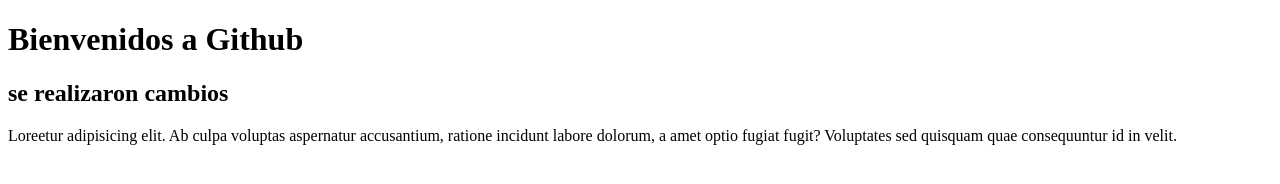
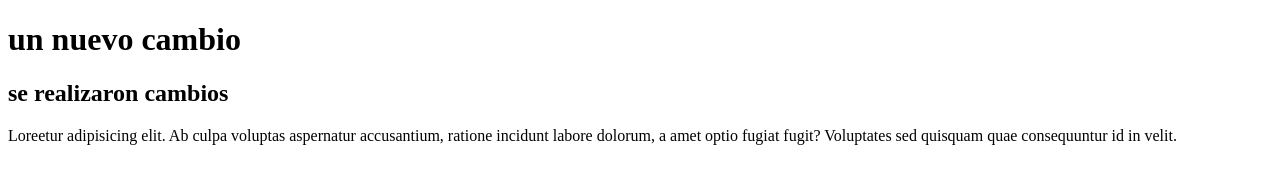
Before and after one commit to ImgDevelo99/prueba, a plain HTML site: page index.html in a window 1280 px wide. Drawn offline with Linux system fonts and the light colour scheme.

Commit message:
probando actualizacion

```diff
--- a/index.html
+++ b/index.html
@@ -6,7 +6,7 @@
     <title>Document</title>
 </head>
 <body>
-    <h1>Bienvenidos a Github</h1>
+    <h1>un nuevo cambio</h1>
     <h2>se realizaron cambios</h2>
     <p>Loreetur adipisicing elit. Ab culpa voluptas aspernatur accusantium, ratione incidunt labore dolorum, a amet optio fugiat fugit? Voluptates sed quisquam quae consequuntur id in velit.</p>
 </body>
```
